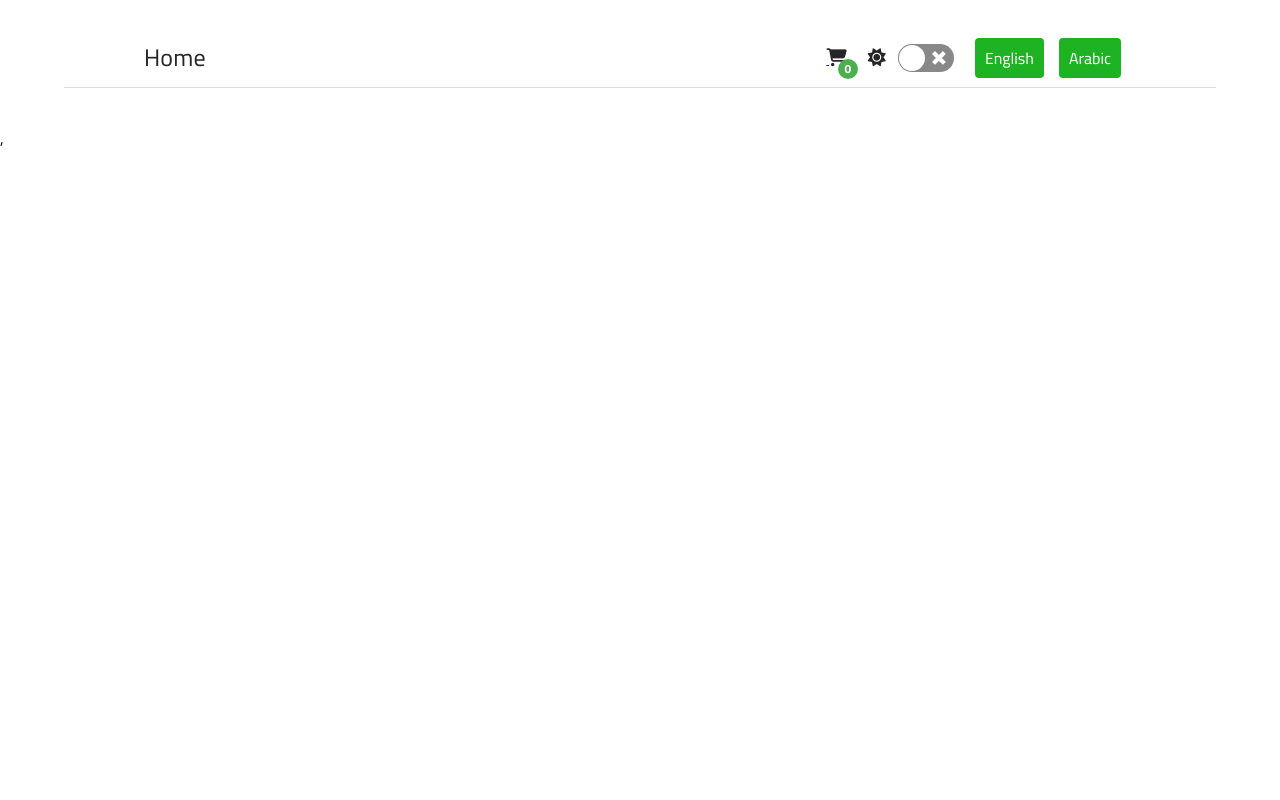
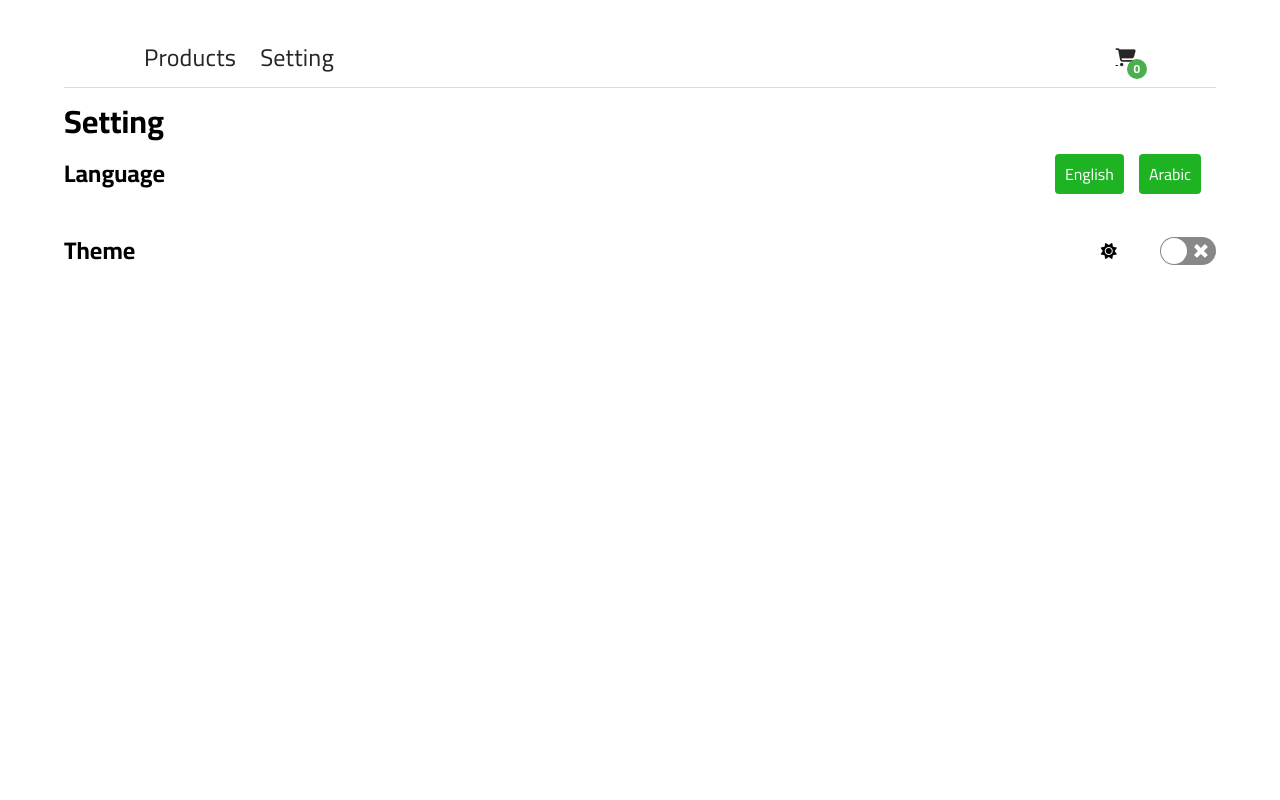
Before and after one commit to farouqdaif1/bdaiat-challenge, a React (Vite) app: page /setting in a window 1280 px wide. Shown: the top 800 px of the page. Built offline with nearby package versions, Linux system fonts and the light colour scheme; no server answers.

Commit message:
feat(ui): introduce tab menu with 'Products' and 'Settings' items

```diff
--- a/src/App.jsx
+++ b/src/App.jsx
@@ -5,6 +5,7 @@ import Home from "./components/Home/Home";
 import Navbar from "./components/NavBar/Navbar";
 import { useDispatch } from "react-redux";
 import { getProducts } from "./store/actions/prouctsActions";
+import Setting from "./components/setting/setting";
 export const ThemeContext = createContext(null);
 
 function App() {
@@ -27,6 +28,7 @@ function App() {
             <Routes>
               <Route path="/" element={<Home />} />
               <Route path="/cart" element={<Cart />} />
+              <Route path="/setting" element={<Setting />} />
             </Routes>
           </div>
         </ThemeContext.Provider>
--- a/src/components/NavBar/Navbar.jsx
+++ b/src/components/NavBar/Navbar.jsx
@@ -1,12 +1,7 @@
 import { Link } from "react-router-dom"; // If using React Router
-import ReactSwitch from "react-switch";
-import { useContext } from "react";
-import { ThemeContext } from "../../App";
 import { useSelector } from "react-redux";
-import { useTranslation } from 'react-i18next';
-import SwitchLang from "./SwitchLang/SwitchLang";
+import { useTranslation } from "react-i18next";
 const Navbar = () => {
-  const { theme, toggleTheme } = useContext(ThemeContext);
   const numberOfItems = useSelector((state) => state.cartReducer.totalQuantity);
   const { t } = useTranslation();
 
@@ -14,7 +9,10 @@ const Navbar = () => {
     <nav className="nav-bar">
       <ul className="pages">
         <li>
-          <Link to="/">{t('HomePage')}</Link>
+          <Link to="/">{t("HomePage")}</Link>
+        </li>
+        <li>
+          <Link to="/setting">{t("setting")}</Link>
         </li>
       </ul>
       <ul className="buttons">
@@ -24,19 +22,6 @@ const Navbar = () => {
             {<span className="cart-items">{numberOfItems}</span>}
           </li>
         </Link>
-        <li className="switch">
-          <label>
-            {theme === "light" ? (
-              <i className="fa-solid fa-sun"></i>
-            ) : (
-              <i className="fa-solid fa-moon"></i>
-            )}
-          </label>
-          <ReactSwitch onChange={toggleTheme} checked={theme === "dark"} />
-        </li>
-        <li>
-          <SwitchLang />
-        </li>
       </ul>
     </nav>
   );
--- /dev/null
+++ b/src/components/setting/setting.jsx
@@ -0,0 +1,35 @@
+import SwitchLang from "../NavBar/SwitchLang/SwitchLang";
+import ReactSwitch from "react-switch";
+import { ThemeContext } from "../../App";
+import { useContext } from "react";
+import { useTranslation } from "react-i18next";
+
+const Setting = () => {
+  const { theme, toggleTheme } = useContext(ThemeContext);
+  const { t } = useTranslation();
+  return (
+    <div className="setting">
+      <h1>{t("setting")}</h1>
+      <div className="lang">
+        <h2>{t("language")}</h2>
+        <SwitchLang />
+      </div>
+      {/* <hr /> */}
+      <div className="theme">
+        <h2>{t("Theme")}</h2>
+        <div className="switch">
+          <label>
+            {theme === "light" ? (
+              <i className="fa-solid fa-sun"></i>
+            ) : (
+              <i className="fa-solid fa-moon"></i>
+            )}
+          </label>
+          <ReactSwitch onChange={toggleTheme} checked={theme === "dark"} />
+        </div>
+      </div>
+    </div>
+  );
+};
+
+export default Setting;
--- a/src/index.css
+++ b/src/index.css
@@ -104,6 +104,7 @@ body {
   display: flex;
   flex-direction: row;
   align-items: center;
+  width: 10%;
 }
 .nav-bar .logo {
   width: 127.624px;
@@ -144,8 +145,7 @@ body {
   display: flex;
   justify-content: space-between;
   align-items: center;
-  width: 5%;
-  margin-bottom: 32px;
+  width: 10%;
 }
 
 .language-switcher {
@@ -425,3 +425,39 @@ body {
   -o-border-radius: 4px;
   color: white;
 }
+.lang {
+  display: flex;
+  flex-direction: row;
+  justify-content: space-between;
+  align-items: center;
+  width: 100%;
+  margin-bottom: 32px;
+}
+.theme {
+  display: flex;
+  flex-direction: row;
+  justify-content: space-between;
+  align-items: center;
+  width: 100%;
+  margin-bottom: 32px;
+}
+.setting {
+  display: flex;
+  flex-direction: column;
+  justify-content: flex-start;
+  /* align-items: flex-start; */
+  width: 100%;
+  margin-bottom: 32px;
+  height: 100vh;
+}
+@media only screen and (max-width: 767px) {
+  .nav-bar .pages {
+    display: none;
+  }
+  .toggle-icon {
+    display: block;
+  }
+  .nav-bar .buttons {
+    display: none;
+  }
+}
--- a/src/locales/ar.json
+++ b/src/locales/ar.json
@@ -1,5 +1,5 @@
 {
-    "HomePage": "الرئيسية" ,
+    "HomePage": "منتجاتنا" ,
     "AddBtn": "اضافة الي السلة",
     "DeleteBtn": "حذف من السلة",
     "Shipping": "الشحن",
@@ -13,5 +13,8 @@
     "brand": "الماركة",
     "CartSummary": "ملخص السلة",
     "Arabic": "العربية",
-    "English": "الانجليزية"
+    "English": "الانجليزية",
+    "setting": "الاعدادات",
+    "language": "اللغة",
+    "Theme": "المظهر"
  }
--- a/src/locales/en.json
+++ b/src/locales/en.json
@@ -1,5 +1,5 @@
 {
-    "HomePage": "Home",
+    "HomePage": "Products",
     "AddBtn": "Add to cart",
     "DeleteBtn": "Delete",
     "Shipping": "Shipping",
@@ -13,5 +13,8 @@
     "brand": "Brand",
     "CartSummary": "Cart Summary",
     "Arabic": "Arabic",
-    "English": "English"
+    "English": "English",
+    "setting": "Setting",
+    "language" : "Language",
+    "Theme" : "Theme"
   }
```
Also changed, not shown: src/components/Product/Product.jsx (deleted, +0 -9 lines).
